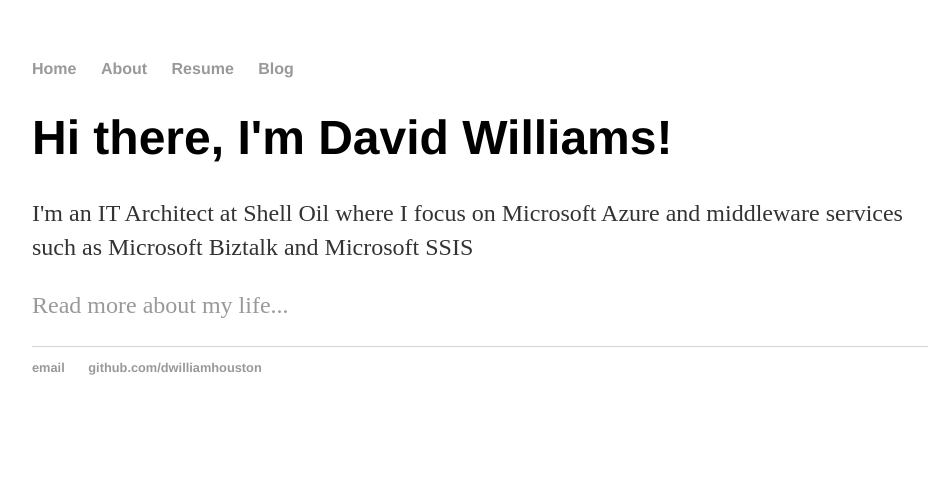
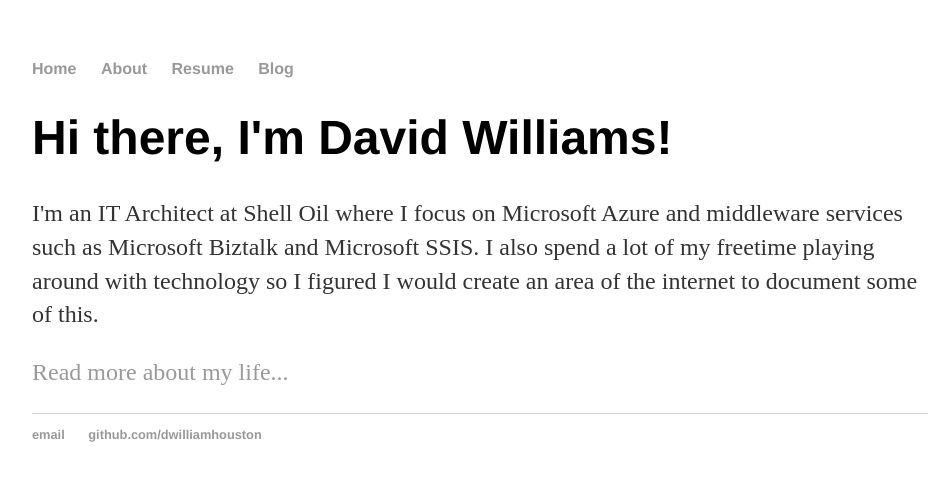
Before and after one commit to dwilliamhouston/dwilliamhouston.github.io, a Jekyll site: the page built from index.html, in a window 1280 px wide. Shown: the top 481 px of the page, without its empty margins (160-1108 px from the left). Built offline with Jekyll 4.4.1, drawn with Linux system fonts in a browser that asks for light colours.

Commit message:
Update index.html

```diff
--- a/index.html
+++ b/index.html
@@ -4,6 +4,8 @@ title: David Williams, My Area of the Internet
 ---
 <div class="blurb">
 	<h1>Hi there, I'm David Williams!</h1>
-	<p>I'm an IT Architect at Shell Oil where I focus on Microsoft Azure and middleware services such as Microsoft Biztalk and Microsoft SSIS</p>
+	<p>I'm an IT Architect at Shell Oil where I focus on Microsoft Azure and middleware services such as Microsoft Biztalk and Microsoft SSIS.
+	I also spend a lot of my freetime playing around with technology so I figured I would create an area of the internet to document some of this.
+	</p>
 	<p><a href="/about">Read more about my life...</a></p>
 </div><!-- /.blurb -->
```
